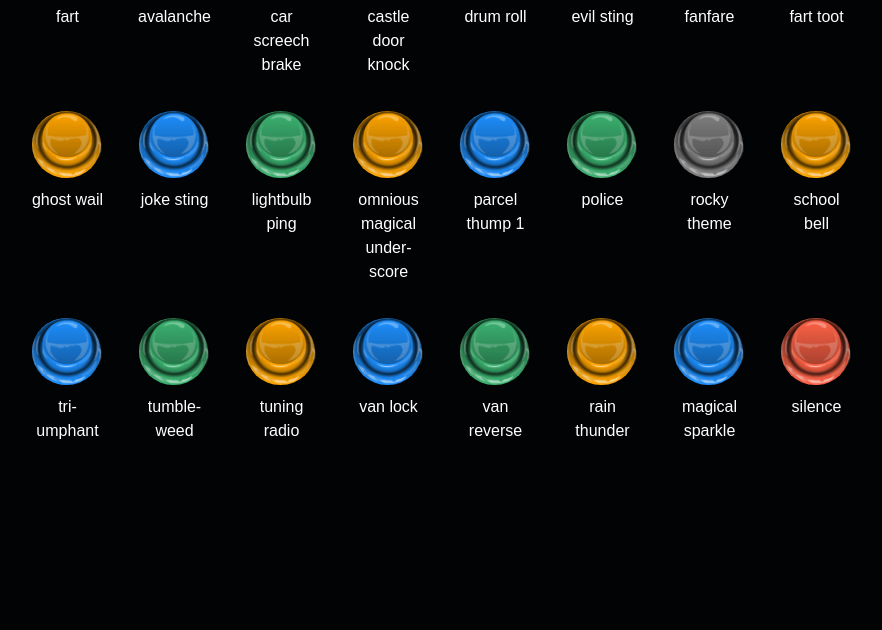
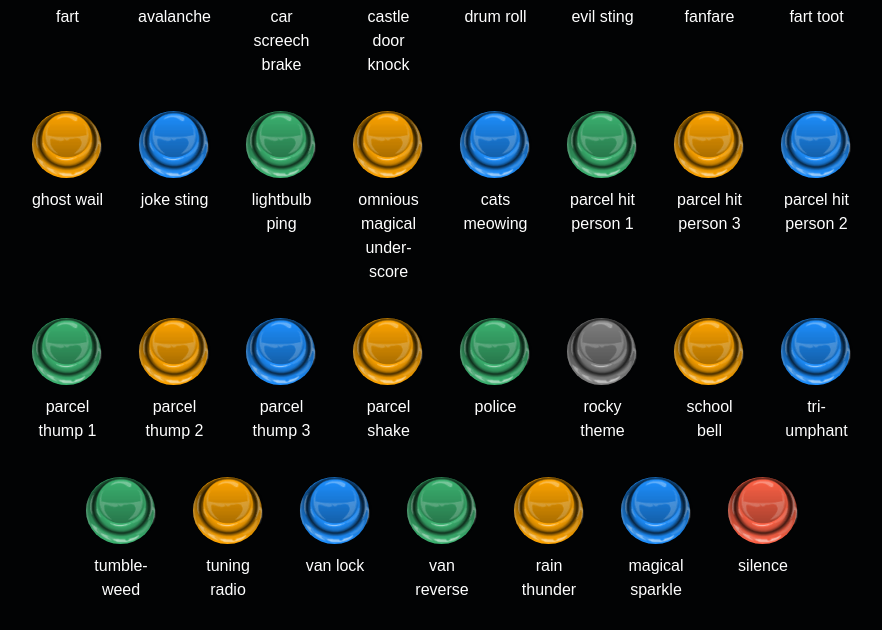
Before and after one commit to dowd/Panto-Soundboard, a plain HTML site: page index.html in a window 1280 px wide. Shown: the part 170-800 px from the top of the page, without its empty margins (198-1080 px from the left). Drawn offline with Linux system fonts and the light colour scheme.

Commit message:
wip: added more sound effects

```diff
--- a/index.html
+++ b/index.html
@@ -28,7 +28,14 @@
             ["joke sting", "normal2"],
             ["lightbulb ping", "normal3"],
             ["omnious magical underscore", "normal1"],
-            ["parcel thump 1", "normal2"],
+            ["cats meowing", "normal2"],
+            ["parcel hit person 1", "normal3"],
+            ["parcel hit person 3", "normal1"],
+            ["parcel hit person 2", "normal2"],
+            ["parcel thump 1", "normal3"],
+            ["parcel thump 2", "normal1"],
+            ["parcel thump 3", "normal2"],
+            ["parcel shake", "normal1"],
             ["police", "normal3"],
             ["rocky theme", "large"],
             ["school bell", "normal1"],
```
Also changed, not shown: 8 other files.
